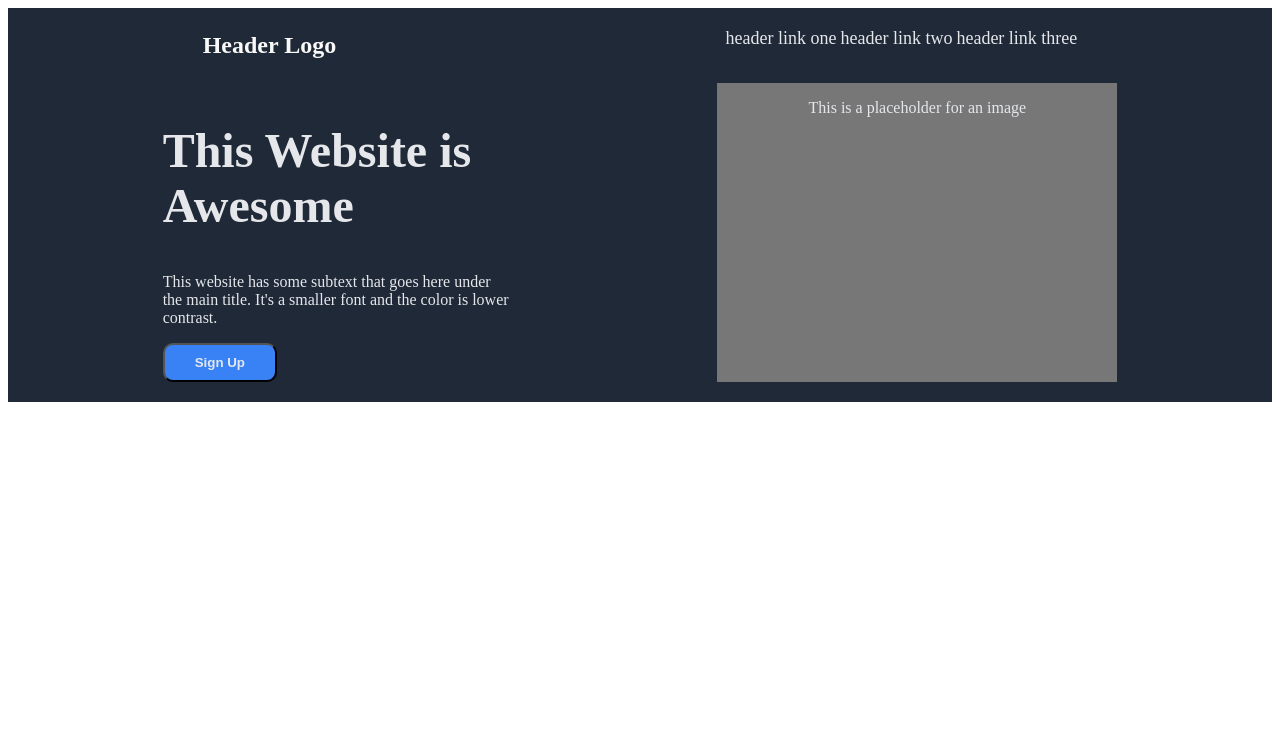
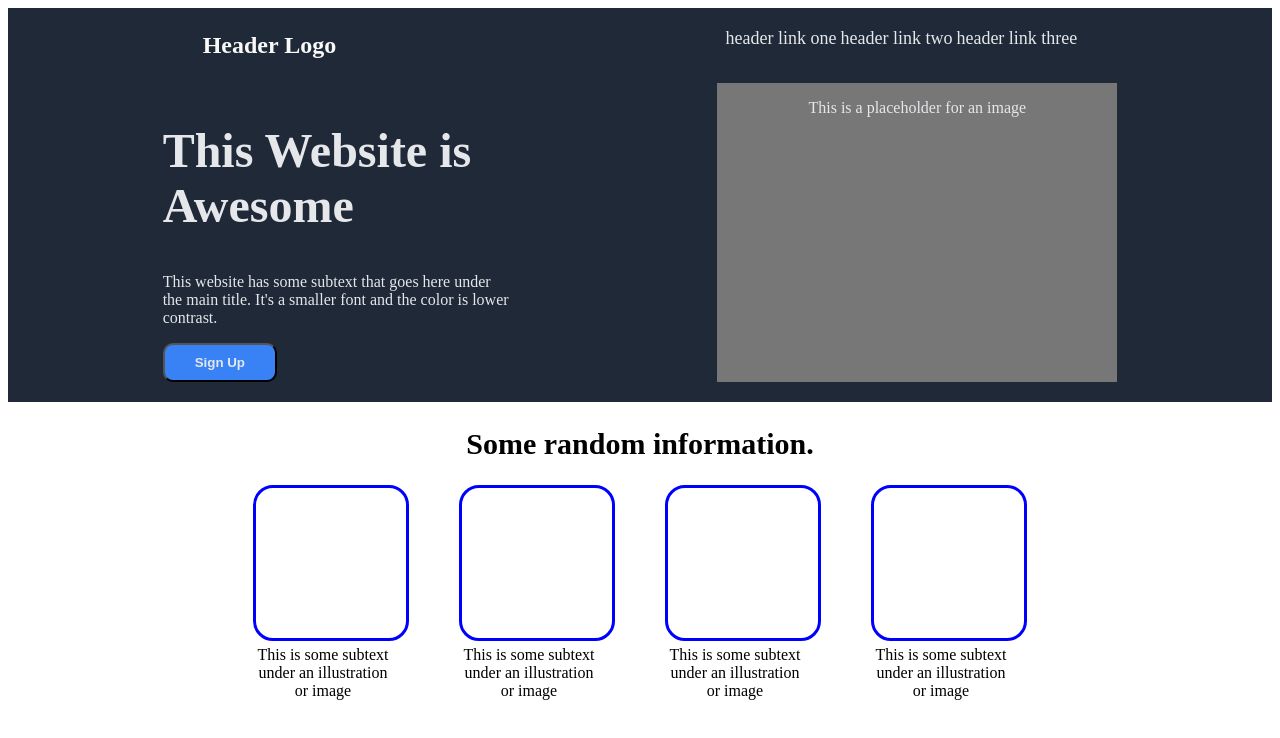
Before and after one commit to Kevin-A-Stevens/TOP-Landing-Page, a plain HTML site: page index.html in a window 1280 px wide. Drawn offline with Linux system fonts and the light colour scheme.

Commit message:
Add hero section

```diff
--- a/css/styles.css
+++ b/css/styles.css
@@ -1,3 +1,4 @@
+/* HEADER STYLES */
 .section-header {
   background-color: #1f2937;
   color: #e5e7eb;
@@ -56,3 +57,31 @@
   font-weight: 900;
   border-radius: 10px;
 }
+
+/* HERO STYLES */
+.hero-text {
+  text-align: center;
+  font-size: 30px;
+}
+
+.section-hero-container {
+  display: flex;
+  justify-content: center;
+  gap: 50px;
+}
+
+.box {
+  width: 150px;
+  height: 150px;
+  border: 3px solid blue;
+  border-radius: 20px;
+}
+
+.items {
+}
+
+.text {
+  width: 140px;
+  text-align: center;
+  padding-top: 5px;
+}
--- a/index.html
+++ b/index.html
@@ -8,6 +8,7 @@
     <link rel="stylesheet" href="css/styles.css" />
   </head>
   <body>
+    <!-- HEADER SECTION -->
     <section class="section-header">
       <nav class="section-nav">
         <div class="nav-logo">
@@ -33,5 +34,36 @@
         </div>
       </div>
     </section>
+
+    <!-- HERO SECTION -->
+    <section class="section-hero">
+      <h2 class="hero-text">Some random information.</h2>
+      <div class="section-hero-container">
+        <div class="items">
+          <div class="box"></div>
+          <div class="text">
+            This is some subtext under an illustration or image
+          </div>
+        </div>
+        <div class="items">
+          <div class="box"></div>
+          <div class="text">
+            This is some subtext under an illustration or image
+          </div>
+        </div>
+        <div class="items">
+          <div class="box"></div>
+          <div class="text">
+            This is some subtext under an illustration or image
+          </div>
+        </div>
+        <div class="items">
+          <div class="box"></div>
+          <div class="text">
+            This is some subtext under an illustration or image
+          </div>
+        </div>
+      </div>
+    </section>
   </body>
 </html>
```
